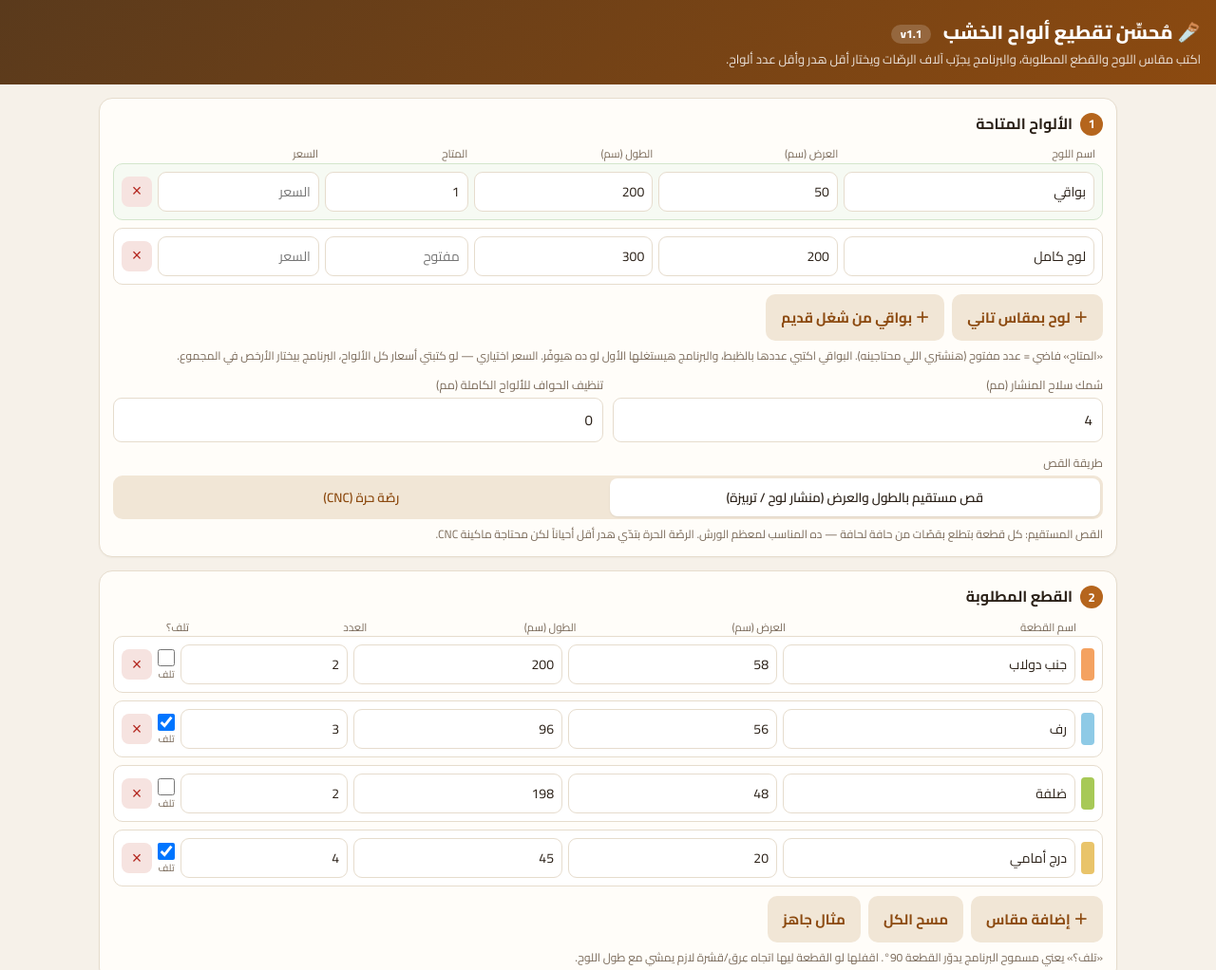
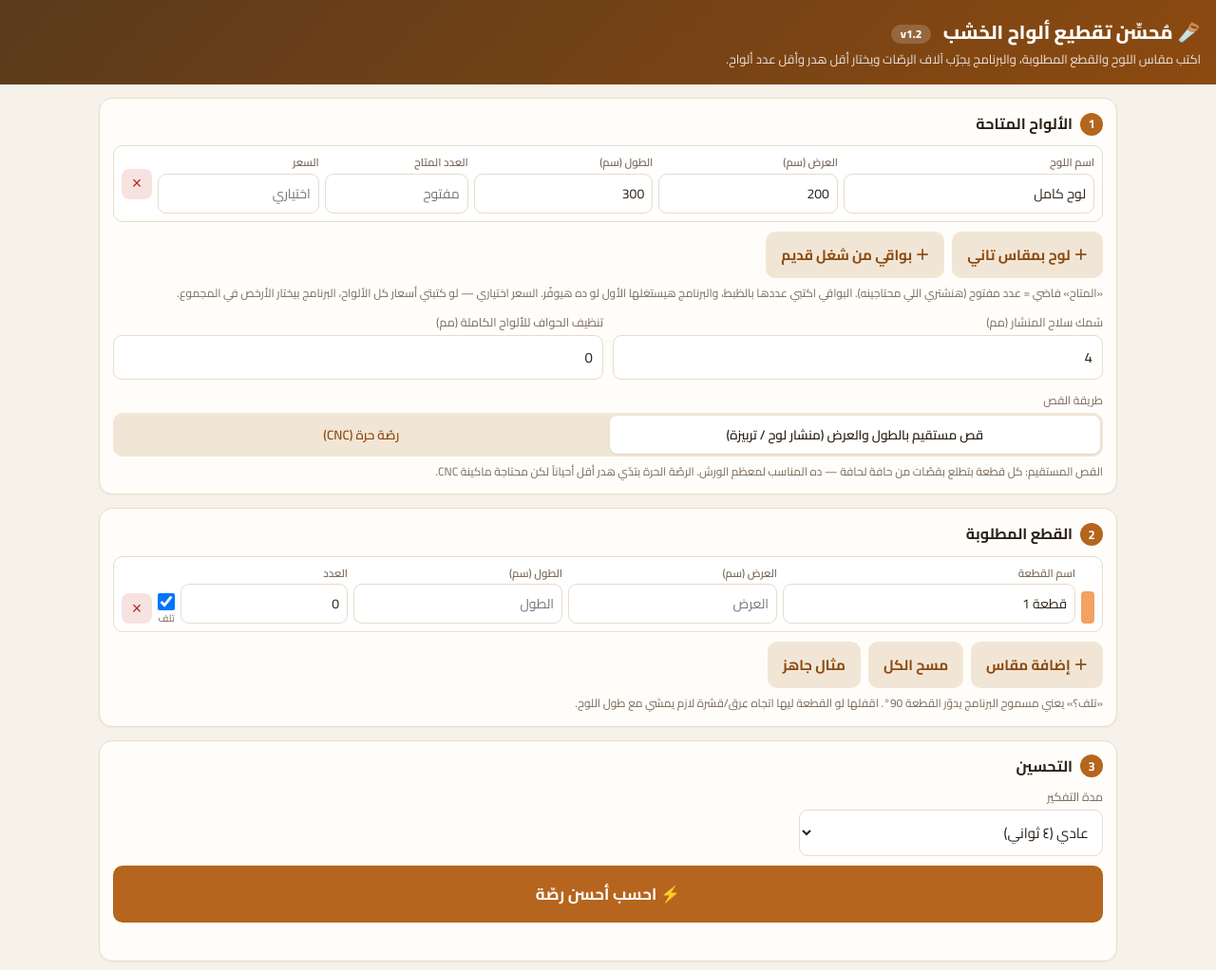
Before and after one commit to neweradentalclinics-png/furniture-cutting-app, a plain HTML site: page index.html in a window 1280 px wide. Shown: the top 1022 px of the page at 95% size. Drawn offline with Linux system fonts and the light colour scheme.

Commit message:
v1.2: label above every field, piece count defaults to 0
Co-Authored-By: Claude Opus 5.5 <noreply@anthropic.com>
Claude-Session: https://claude.ai/code/session_01EUuNEbU13AVzvfAJs9jPum

```diff
--- a/index.html
+++ b/index.html
@@ -31,6 +31,9 @@ input:focus,select:focus{outline:2px solid #e2b07a;border-color:var(--accent)}
 .prow{display:grid;grid-template-columns:14px 1.4fr 1fr 1fr .8fr auto auto;gap:6px;align-items:center;padding:8px;border:1px solid var(--line);border-radius:10px;background:#fff}
 .prow .sw{width:14px;height:34px;border-radius:4px}
 .prow input{padding:7px 8px;font-size:14px}
+.fld{display:flex;flex-direction:column;gap:2px;min-width:0}
+.fld span{font-size:11.5px;color:var(--muted);font-weight:600;white-space:nowrap;overflow:hidden;text-overflow:ellipsis}
+.prow,.srow{align-items:end}
 .rot{display:flex;flex-direction:column;align-items:center;font-size:10.5px;color:var(--muted);line-height:1.2;cursor:pointer;user-select:none}
 .rot input{width:18px;height:18px;margin:0 0 2px}
 .del{border:none;background:#f6e3e0;color:var(--warn);width:32px;height:32px;border-radius:8px;font-size:18px;cursor:pointer}
@@ -47,7 +50,7 @@ input:focus,select:focus{outline:2px solid #e2b07a;border-color:var(--accent)}
 }
 @media(max-width:560px){
   .prow{grid-template-columns:10px 1fr 1fr 1fr;grid-template-areas:"s n n n" "s w h q" "s r r d"}
-  .prow .sw{grid-area:s;width:10px;height:100%}
+  .prow .sw{grid-area:s;width:10px;height:auto;align-self:stretch}
   .prow .in-n{grid-area:n}.prow .in-w{grid-area:w}.prow .in-h{grid-area:h}.prow .in-q{grid-area:q}
   .prow .rot{grid-area:r;flex-direction:row;gap:6px;justify-content:flex-start}
   .prow .del{grid-area:d;justify-self:end}
@@ -99,7 +102,6 @@ textarea{width:100%;min-height:160px;font-family:ui-monospace,monospace;font-siz
 <main>
   <section class="card">
     <h2><span class="n">1</span> الألواح المتاحة</h2>
-    <div class="shead"><span>اسم اللوح</span><span>العرض (سم)</span><span>الطول (سم)</span><span>المتاح</span><span>السعر</span><span></span></div>
     <div class="pieces" id="stocks"></div>
     <div class="actions">
       <button class="btn sec" id="addStockBtn">＋ لوح بمقاس تاني</button>
@@ -122,7 +124,6 @@ textarea{width:100%;min-height:160px;font-family:ui-monospace,monospace;font-siz
 
   <section class="card">
     <h2><span class="n">2</span> القطع المطلوبة</h2>
-    <div class="phead"><span></span><span>اسم القطعة</span><span>العرض (سم)</span><span>الطول (سم)</span><span>العدد</span><span>تلف؟</span><span></span></div>
     <div class="pieces" id="pieces"></div>
     <div class="actions">
       <button class="btn sec" id="addBtn">＋ إضافة مقاس</button>
@@ -151,7 +152,7 @@ textarea{width:100%;min-height:160px;font-family:ui-monospace,monospace;font-siz
 <div class="toast" id="toast"></div>
 
 <script>
-const VERSION = '1.1';
+const VERSION = '1.2';
 document.getElementById('ver').textContent = 'v' + VERSION;
 
 const COLORS = ['#f4a261','#8ecae6','#a7c957','#e9c46a','#cdb4db','#f28482','#84a59d','#ffb4a2','#90be6d','#bde0fe','#ffd166','#b8c0ff','#e5989b','#95d5b2','#f6bd60','#a2d2ff'];
@@ -176,7 +177,11 @@ function loadState(){
       return s;
     }
   }catch(e){}
-  return JSON.parse(JSON.stringify(DEFAULT));
+  // first open: blank start, every count at 0 (the sample is one tap away)
+  const fresh=JSON.parse(JSON.stringify(DEFAULT));
+  fresh.stocks=[{name:'لوح كامل', w:200, h:300, qty:'', price:'', off:false}];
+  fresh.pieces=[{name:'قطعة 1', w:'', h:'', qty:0, rot:true}];
+  return fresh;
 }
 function saveState(){ try{ localStorage.setItem('woodcut_state', JSON.stringify(state)); }catch(e){} }
 state = loadState();
@@ -190,11 +195,11 @@ function renderStocks(){
   state.stocks.forEach((s,i)=>{
     const row=document.createElement('div'); row.className='srow'+(s.off?' off':'');
     row.innerHTML=`
-      <input class="s-n" placeholder="${s.off?'بواقي':'اسم اللوح'}" value="${esc(s.name)}" data-k="name">
-      <input class="s-w" type="number" inputmode="decimal" placeholder="العرض" value="${s.w}" data-k="w" step="0.1" min="0">
-      <input class="s-h" type="number" inputmode="decimal" placeholder="الطول" value="${s.h}" data-k="h" step="0.1" min="0">
-      <input class="s-q" type="number" inputmode="numeric" placeholder="مفتوح" value="${s.qty}" data-k="qty" step="1" min="0">
-      <input class="s-p" type="number" inputmode="decimal" placeholder="السعر" value="${s.price}" data-k="price" step="1" min="0">
+      <label class="fld s-n"><span>${s.off?'اسم البواقي':'اسم اللوح'}</span><input placeholder="${s.off?'بواقي':'اسم اللوح'}" value="${esc(s.name)}" data-k="name"></label>
+      <label class="fld s-w"><span>العرض (سم)</span><input type="number" inputmode="decimal" placeholder="العرض" value="${s.w}" data-k="w" step="0.1" min="0"></label>
+      <label class="fld s-h"><span>الطول (سم)</span><input type="number" inputmode="decimal" placeholder="الطول" value="${s.h}" data-k="h" step="0.1" min="0"></label>
+      <label class="fld s-q"><span>العدد المتاح</span><input type="number" inputmode="numeric" placeholder="مفتوح" value="${s.qty}" data-k="qty" step="1" min="0"></label>
+      <label class="fld s-p"><span>السعر</span><input type="number" inputmode="decimal" placeholder="اختياري" value="${s.price}" data-k="price" step="1" min="0"></label>
       <button class="del" title="حذف">×</button>`;
     row.querySelectorAll('[data-k]').forEach(inp=>inp.addEventListener('input',()=>{ s[inp.dataset.k]=inp.value; saveState(); }));
     row.querySelector('.del').addEventListener('click',()=>{
@@ -206,7 +211,7 @@ function renderStocks(){
 }
 renderStocks();
 $('addStockBtn').onclick=()=>{ state.stocks.push({name:'لوح '+(state.stocks.length+1), w:'', h:'', qty:'', price:'', off:false}); saveState(); renderStocks(); };
-$('addOffcutBtn').onclick=()=>{ state.stocks.unshift({name:'بواقي', w:'', h:'', qty:1, price:'', off:true}); saveState(); renderStocks(); $('stocks').querySelector('.s-w')?.focus(); };
+$('addOffcutBtn').onclick=()=>{ state.stocks.unshift({name:'بواقي', w:'', h:'', qty:1, price:'', off:true}); saveState(); renderStocks(); $('stocks').querySelector('.s-w input')?.focus(); };
 $('time').value = state.time || '4000';
 $('time').addEventListener('change',()=>{ state.time = $('time').value; saveState(); });
 function renderMode(){ document.querySelectorAll('#modeSeg button').forEach(b=>b.classList.toggle('on', b.dataset.v===state.mode)); }
@@ -219,10 +224,10 @@ function renderPieces(){
     const row = document.createElement('div'); row.className='prow';
     row.innerHTML = `
       <span class="sw" style="background:${COLORS[i%COLORS.length]}"></span>
-      <input class="in-n" placeholder="اسم القطعة" value="${esc(p.name)}" data-k="name">
-      <input class="in-w" type="number" inputmode="decimal" placeholder="العرض" value="${p.w}" data-k="w" step="0.1" min="0">
-      <input class="in-h" type="number" inputmode="decimal" placeholder="الطول" value="${p.h}" data-k="h" step="0.1" min="0">
-      <input class="in-q" type="number" inputmode="numeric" placeholder="العدد" value="${p.qty}" data-k="qty" step="1" min="1">
+      <label class="fld in-n"><span>اسم القطعة</span><input placeholder="اسم القطعة" value="${esc(p.name)}" data-k="name"></label>
+      <label class="fld in-w"><span>العرض (سم)</span><input type="number" inputmode="decimal" placeholder="العرض" value="${p.w}" data-k="w" step="0.1" min="0"></label>
+      <label class="fld in-h"><span>الطول (سم)</span><input type="number" inputmode="decimal" placeholder="الطول" value="${p.h}" data-k="h" step="0.1" min="0"></label>
+      <label class="fld in-q"><span>العدد</span><input type="number" inputmode="numeric" placeholder="0" value="${p.qty}" data-k="qty" step="1" min="0"></label>
       <label class="rot"><input type="checkbox" ${p.rot?'checked':''} data-k="rot">تلف</label>
       <button class="del" title="حذف">×</button>`;
     row.querySelectorAll('[data-k]').forEach(inp=>{
@@ -236,9 +241,9 @@ function renderPieces(){
 }
 function esc(s){ return String(s??'').replace(/[&<>"]/g,c=>({'&':'&amp;','<':'&lt;','>':'&gt;','"':'&quot;'}[c])); }
 renderPieces();
-$('addBtn').onclick=()=>{ state.pieces.push({name:'قطعة '+(state.pieces.length+1), w:'', h:'', qty:1, rot:true}); saveState(); renderPieces();
-  const ins=$('pieces').querySelectorAll('.in-w'); ins[ins.length-1]?.focus(); };
-$('clearBtn').onclick=()=>{ state.pieces=[{name:'قطعة 1',w:'',h:'',qty:1,rot:true}]; saveState(); renderPieces(); $('results').innerHTML=''; };
+$('addBtn').onclick=()=>{ state.pieces.push({name:'قطعة '+(state.pieces.length+1), w:'', h:'', qty:0, rot:true}); saveState(); renderPieces();
+  const ins=$('pieces').querySelectorAll('.in-w input'); ins[ins.length-1]?.focus(); };
+$('clearBtn').onclick=()=>{ state.pieces=[{name:'قطعة 1',w:'',h:'',qty:0,rot:true}]; saveState(); renderPieces(); $('results').innerHTML=''; };
 $('sampleBtn').onclick=()=>{ const v=state.mode; state=JSON.parse(JSON.stringify(DEFAULT)); state.mode=v;
   ['kerf','trim'].forEach(k=>$(k).value=state[k]); saveState(); renderStocks(); renderPieces(); };
 
```
